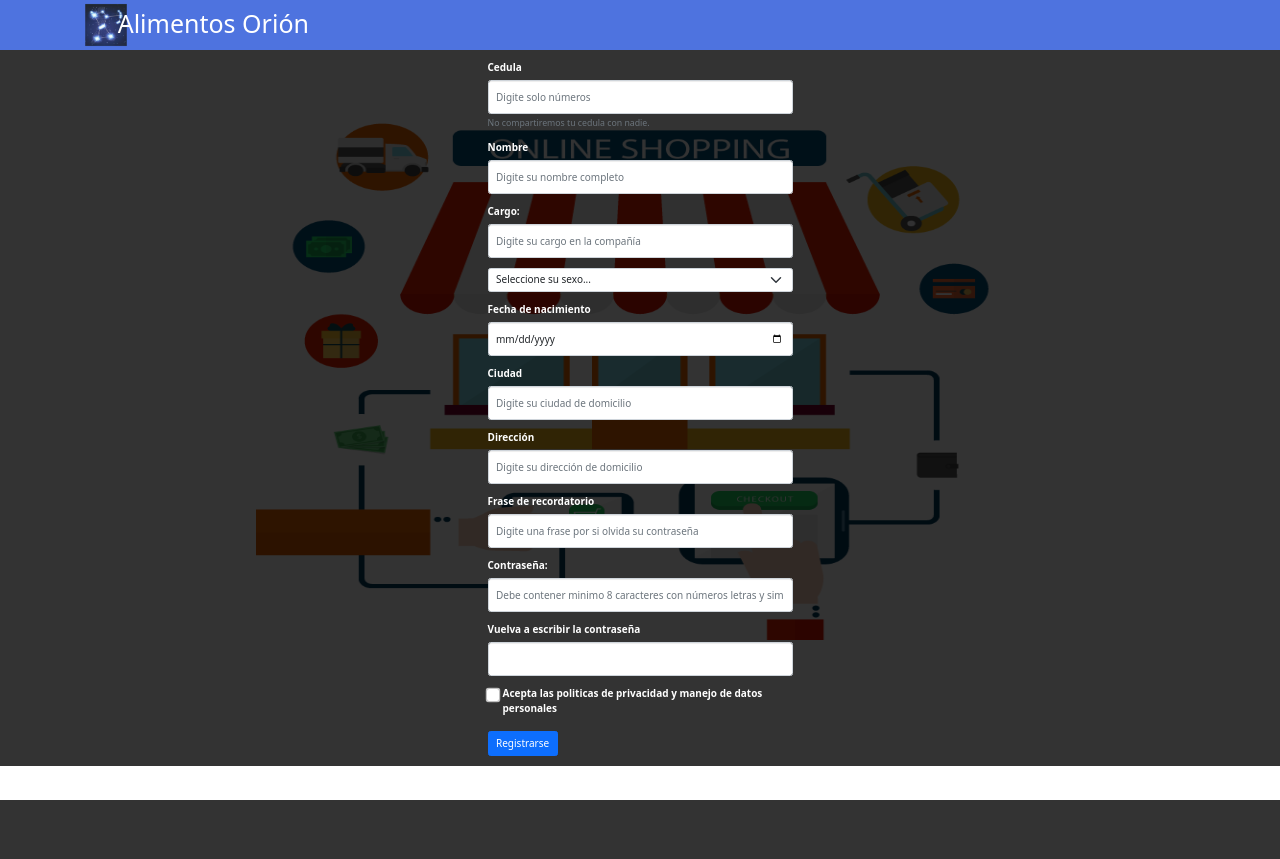
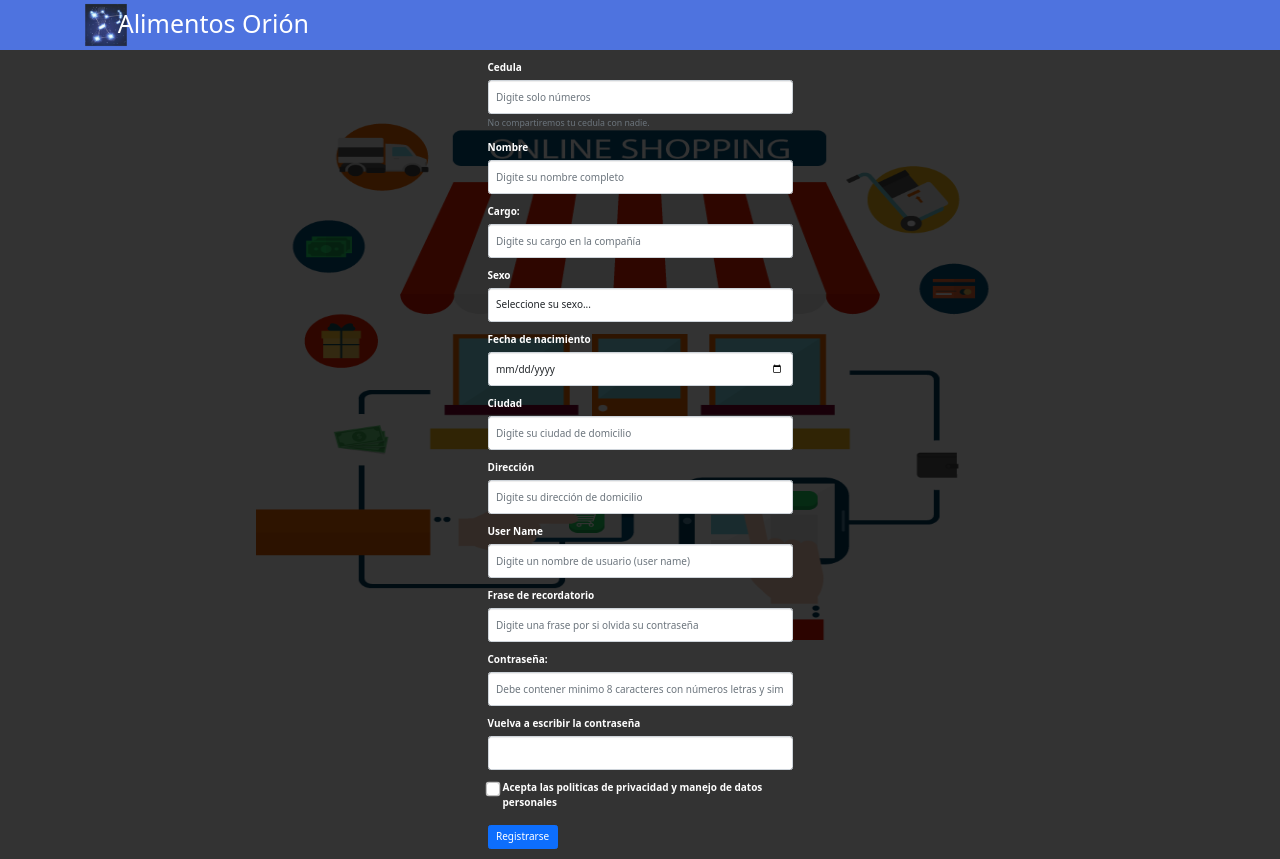
Before and after one commit to J4ngel/H4ckaton_2021, a Flask app: page /registro/empleado in a window 1280 px wide. Before the commit the page ends 800 px from the top, so only its background shows below. Run offline with Flask 2, Linux system fonts and the light colour scheme; some libraries are stand-ins or nearby versions.

Commit message:
Se modificaron las vistas de registro para agregar el campo de username, el login cambio a iniciarsesion por el username y no por la cedula, desde la vista de admin, usuarios, empleados o clientes ya se pueden crear usuarios, en la vista de dashboard se agregó funcionalidad al boton de logout pero hay que verificar que en todas las vistas que interactuan en esa sola agarre. En la base de datos se le agregó una columna username de tipo texto y es unico

```diff
--- a/main.py
+++ b/main.py
@@ -30,12 +30,18 @@ def principal():
 # Yessid: Pagina de usuario externo
 @app.route('/usuario')
 def usuario():
-    return render_template('usuarioExterno.html')
+    if 'user' in session and session['rol'] == 1:
+        return render_template('usuarioExterno.html')
+    else:
+        return redirect('/login/dashboard')
 
 # Yessid: Pagina de usuario interno
 @app.route('/empleado')
 def empleado():
-    return render_template('usuarioInterno.html')
+    if 'user' in session and session['rol'] == 2:
+        return render_template('usuarioInterno.html')
+    else:
+        return redirect('/login/dashboard')
 
 # Yessid: Pagina de productos (clientte)
 @app.route('/productos')
@@ -50,23 +56,23 @@ def precios():
 @app.route('/login', methods=['GET','POST'])
 def login():
     if request.method == 'POST':
-        cedula = escape(request.form['cedula'])
+        username = escape(request.form['username'])
         password = escape(request.form['password'])
 
-        status_1 = verifications.empity_login(cedula,password)
+        status_1 = verifications.empity_login(username,password)
 
         if not status_1['state']:
             flash(status_1['error'])
             redirect('/login')
         else:
-            status_2 = db_manager.login_session(cedula,password)
+            status_2 = db_manager.login_session(username,password)
 
             if not status_2['state']:
                 flash(status_2['error'])
                 return redirect('/login')
 
             else:
-                session['user']=cedula
+                session['user']=username
                 session['name']=status_2['data'][1]
                 session['rol']=status_2['data'][2]
                 print("logueo con exito")
@@ -162,6 +168,7 @@ def recuperar_pass():
         return redirect('/login')
 
 @app.route('/registrarse', methods=['GET','POST'])
+@app.route('/registro/usuario', methods=['GET','POST'])
 def registrarse():
     if request.method == 'POST':
         cedula      = escape(request.form['cedula'])
@@ -170,13 +177,14 @@ def registrarse():
         birthday     = escape(request.form['birthday'])
         city        = escape(request.form['city'])
         adds        = escape(request.form['adds'])
+        username        = escape(request.form['username'])
         phrase      = escape(request.form['phrase'])
         password    = escape(request.form['password'])
         check_pass  = escape(request.form['check_pass'])
         conditions  = escape(request.form.get('conditions'))
-        rol = 1  # 1 -> usuario externo / 2 -> usuario externo / 3 -> usuario externo
+        rol = 1  # 1 -> usuario externo / 2 -> usuario interno / 3 -> Admin
 
-        status_1 = verifications.valid_reg_1(cedula,name,gender,birthday,city,adds,phrase,password,check_pass,conditions)
+        status_1 = verifications.valid_reg_1(cedula,name,gender,birthday,city,adds,phrase,username,password,check_pass,conditions)
         if not status_1['state']:
             flash(status_1['error'])
             return redirect('/registrarse')
@@ -184,7 +192,7 @@ def registrarse():
             hash_pass = generate_password_hash(password)
             hash_phrase = generate_password_hash(phrase)
 
-            status_2 = db_manager.reg_1(cedula,name,gender,birthday,city,adds,hash_phrase,hash_pass,rol)
+            status_2 = db_manager.reg_1(cedula,name,gender,birthday,city,adds, username,hash_phrase,hash_pass,rol)
 
             if not status_2['state']:
                 flash(status_2['error'])
@@ -211,13 +219,14 @@ def registro_empleado():
         birthday     = escape(request.form['birthday'])
         city        = escape(request.form['city'])
         adds        = escape(request.form['adds'])
+        username        = escape(request.form['username'])
         phrase      = escape(request.form['phrase'])
         password    = escape(request.form['password'])
         check_pass  = escape(request.form['check_pass'])
         conditions  = escape(request.form.get('conditions'))
         rol = 2  # 1 -> usuario externo / 2 -> usuario interno / 3 -> admin
 
-        status_1 = verifications.valid_reg_2(cedula,name,job,gender,birthday,city,adds,phrase,password,check_pass,conditions)
+        status_1 = verifications.valid_reg_2(cedula,name,job,gender,birthday,city,adds,username,phrase,password,check_pass,conditions)
         if not status_1['state']:
             flash(status_1['error'])
             return redirect('/registro/empleado')
@@ -225,8 +234,8 @@ def registro_empleado():
             hash_pass = generate_password_hash(password)
             hash_phrase = generate_password_hash(phrase)
 
-            #status_2 = db_manager.reg_2(cedula,name,job,gender,birthday,city,adds,hash_phrase,hash_pass,rol)
-            status_2 = {'state':True} #Linea SOLO PARA PRUEBAS
+            status_2 = db_manager.reg_2(cedula,name,job,gender,birthday,city,adds,username,hash_phrase,hash_pass,rol)
+
             if not status_2['state']:
                 flash(status_2['error'])
                 return redirect('/registro/empleado')
--- a/templates/constantes.html
+++ b/templates/constantes.html
@@ -13,26 +13,14 @@
   <div class="container-fluid">
         <div class="row align-items-center  text-white" style="background-color: #4e73df;">
             <div class="col-1">
-                <img src="{{url_for('static',filename='images/orion_icon.png')}}" alt="User" width="50px" height="50px" style="margin-left: 80%">
+                <a href="/login/dashboard"><img src="{{url_for('static',filename='images/orion_icon.png')}}" alt="User" width="50px" height="50px" style="margin-left: 80%"></a>
             </div>
             <div class="col-2 text-center">
-                <h1>Alimentos Orión</h1>
+                <a href="/login/dashboard" Style="text-decoration: none; color:white"><h1>Alimentos Orión</h1></a>
             </div>
 
             <div class="col-6">
             </div>
-
-            <div class="col-3 text-center">
-                <!-- <h1>invitado</h1> -->
-            </div>
-
-            <!-- <div class="col-1">
-                <button type="button" class="btn btn-light">Perfil</button>
-            </div>
-
-            <div class="col-1">
-                <button type="button" class="btn btn-light">Carrito de compras</button>
-            </div> -->
         </div>
 
         {% block alertas %}{% endblock %}
--- a/templates/dashboard/dashboard_clientes.html
+++ b/templates/dashboard/dashboard_clientes.html
@@ -33,7 +33,7 @@
                         </div>
                     </form>
                     <!-- end Search -->
-                    <button class="btn btn-primary" type="button">Crear</button>
+                    <a href="/registro/usuario"><button class="btn btn-primary" type="button">Crear</button></a>
                     <button class="btn btn-primary" type="button">Editar</button>
                     <button class="btn btn-primary" type="button">Eliminar</button>
                 </div>
--- a/templates/login.html
+++ b/templates/login.html
@@ -27,9 +27,8 @@
             </div>
 
             <div class="mb-3">
-                <label for="id_field" class="form-label">Cedula</label>
-                <input type="text" class="form-control" placeholder="Digite unicamente números" id="id_field" name="cedula">
-                <div id="info" class="form-text">No compartiremos tu cedula con nadie mas</div>
+                <label for="id_field" class="form-label">User Name</label>
+                <input type="text" class="form-control" placeholder="Digite su nombre de usuario" id="id_field" name="username">
             </div>
             <div class="mb-3">
                 <label for="password_field" class="form-label">Contraseña</label>
--- a/templates/registro_empleado.html
+++ b/templates/registro_empleado.html
@@ -39,11 +39,12 @@
                 <input type="text" class="form-control" id="job_field" name="job" placeholder="Digite su cargo en la compañía">
             </div>
 
-            <div class="input-group mb-3">
-                <select class="form-select" id="inputGroupSelect01" name="gender">
-                    <option selected>Seleccione su sexo...</option>
-                    <option value="1">Hombre</option>
-                    <option value="2">Mujer</option>
+            <div class="form-group mb-3">
+                <label for="gender_field" class="form-label">Sexo</label>
+                <select class="form-control" id="inputGroupSelect01" id="gender_field" name="gender">
+                    <option selected value="0">Seleccione su sexo...</option>
+                    <option value="1">Masculino</option>
+                    <option value="2">Femenino</option>
                 </select>
             </div>
 
@@ -60,6 +61,11 @@
             <div class="mb-3">
                 <label for="addr_field" class="form-label">Dirección</label>
                 <input type="text" class="form-control" id="addr_field" name="adds" placeholder="Digite su dirección de domicilio">
+            </div>
+
+            <div class="mb-3">
+                <label for="name_field" class="form-label">User Name</label>
+                <input type="text" class="form-control" id="name_field" name="username" placeholder="Digite un nombre de usuario (user name)">
             </div>
 
             <div class="mb-3">
```
Also changed, not shown: db_manager.py (+7 -7 lines), templates/registrarse.html (+10 -4 lines), verifications.py (+6 -6 lines), orion.db.
